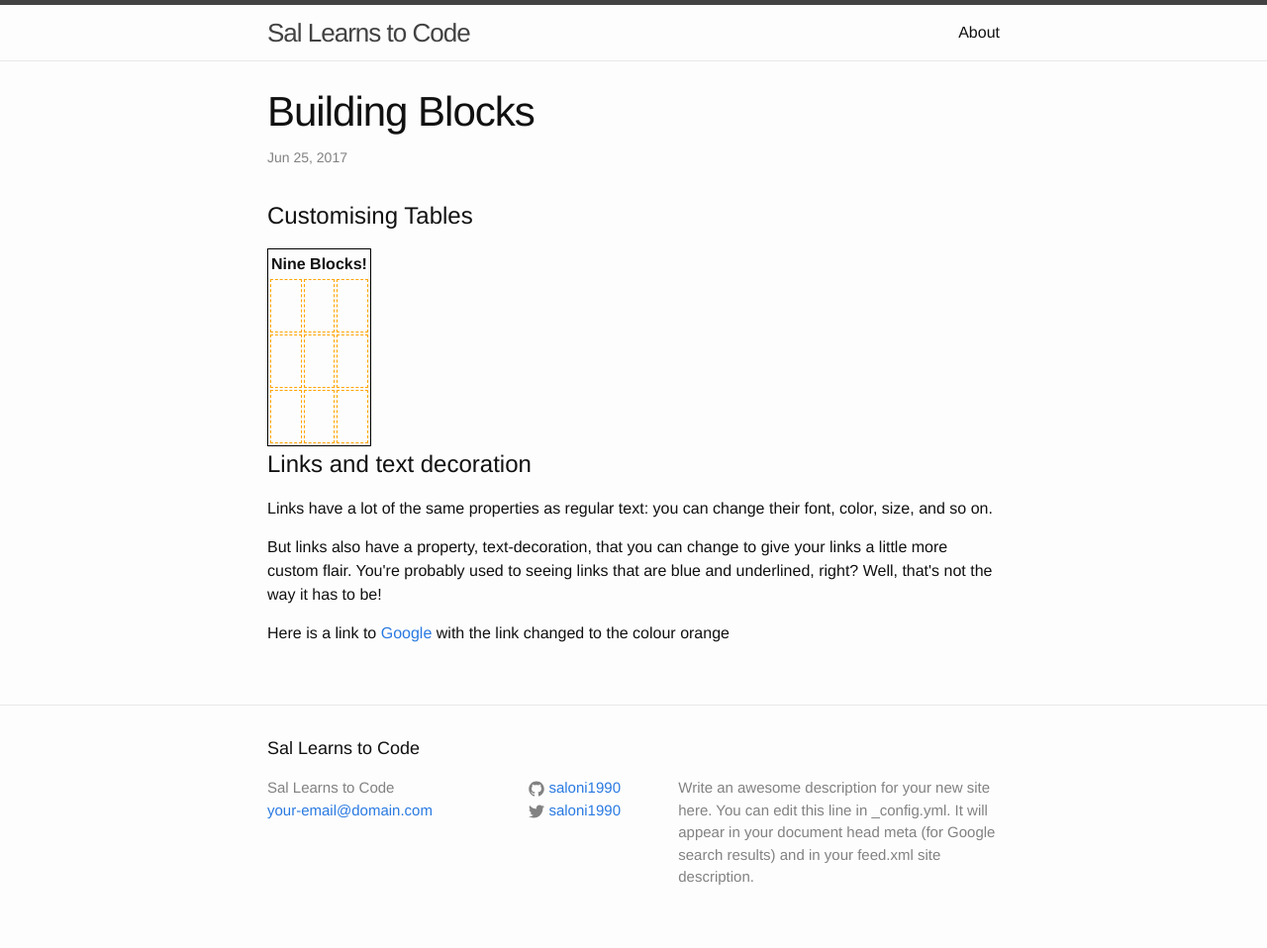
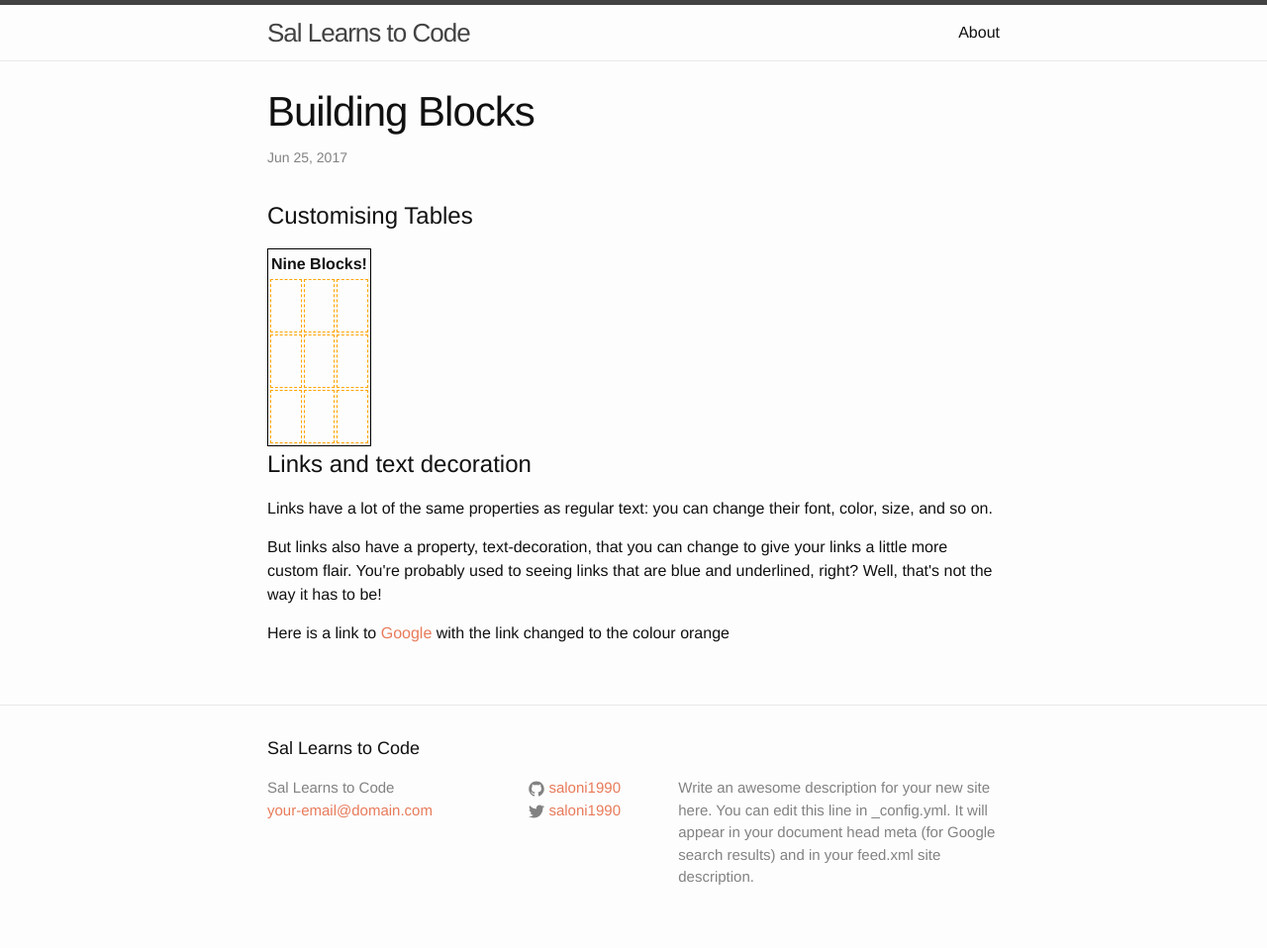
Before and after one commit to saloni1990/saloni1990.github.io, a Jekyll site: the page built from _posts/2017-06-25-Building-Blocks.md, in a window 1280 px wide. Shown: the whole page at 99% size. Built offline with Jekyll 4.4.1, drawn with Linux system fonts in a browser that asks for light colours; our own code applies the rules of GitHub Pages for plain Markdown files.

Commit message:
Update 2017-06-25-Building-Blocks.md

```diff
--- a/_posts/2017-06-25-Building-Blocks.md
+++ b/_posts/2017-06-25-Building-Blocks.md
@@ -10,7 +10,7 @@
 	border: 1px solid black;
 }
 		a {
-	color: E87B5A;
+	color: #E87B5A;
 	text-decoration: none;
 }
 	</style>
@@ -43,6 +43,6 @@
 <h1>Links and text decoration</h1>
 <p>Links have a lot of the same properties as regular text: you can change their font, color, size, and so on.</p>
 <p>But links also have a property, text-decoration, that you can change to give your links a little more custom flair. You're probably used to seeing links that are blue and underlined, right? Well, that's not the way it has to be!</p>
-<p>Here is a link to <a href="www.google.co.uk" target="blank"> Google </a> with the link changed to the colour orange</p>
+<p>Here is a link to <a href="www.google.co.uk" target="blank"> Google</a> with the link changed to the colour orange</p>
 </body>
 </html>
```
